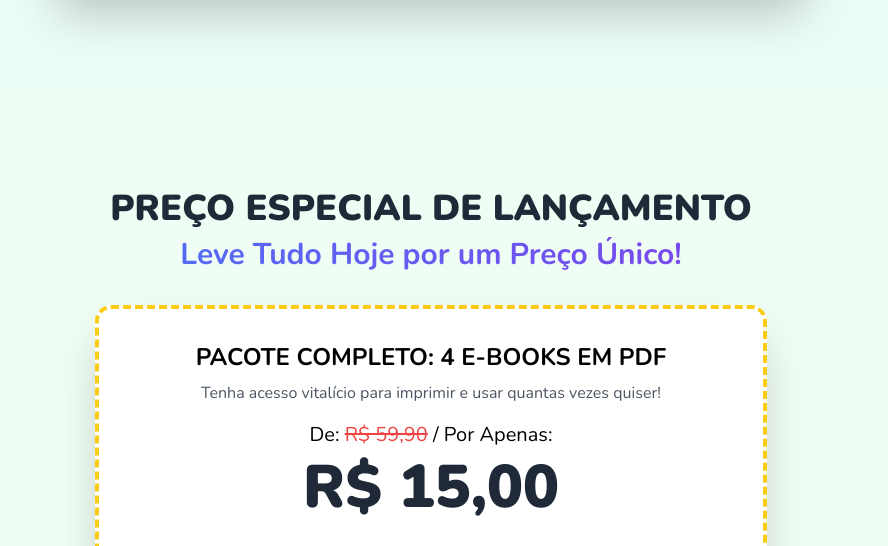
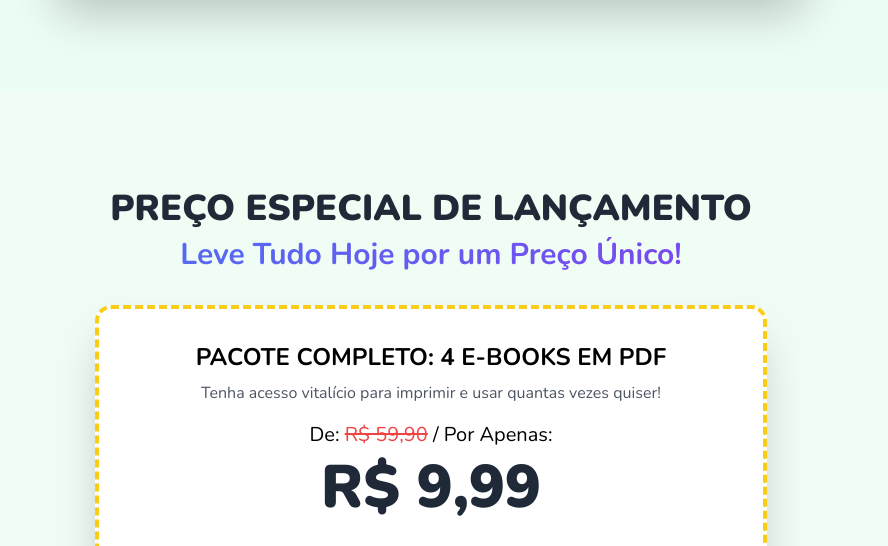
Before and after one commit to ninhodefe/Ninho-de-F-, a plain HTML site: page index.html in a window 1280 px wide. Shown: the part 2222-2768 px from the top of the page, without its empty margins (209-1097 px from the left). Drawn offline with nearby package versions, Linux system fonts and the light colour scheme.

Commit message:
Add files via upload

```diff
--- a/index.html
+++ b/index.html
@@ -134,7 +134,7 @@
                     <h4 class="text-2xl font-bold">PACOTE COMPLETO: 4 E-BOOKS EM PDF</h4>
                     <p class="text-gray-600 mt-2">Tenha acesso vitalício para imprimir e usar quantas vezes quiser!</p>
                     <p class="text-xl mt-4">De: <span class="line-through text-red-500">R$ 59,90</span> / Por Apenas:</p>
-                    <p class="text-6xl font-black text-gray-800 mt-2">R$ 15,00</p>
+                    <p class="text-6xl font-black text-gray-800 mt-2">R$ 9,99</p>
                     <a href="https://pay.hotmart.com/Y102372828C" target="_blank" class="mt-8 inline-block bg-purple-600 text-white font-bold text-lg uppercase rounded-full px-10 py-4 shadow-lg hover:bg-purple-700 transition-transform transform hover:scale-105">
                         SIM! QUERO MEU ACESSO COM DESCONTO!
                     </a>
```
